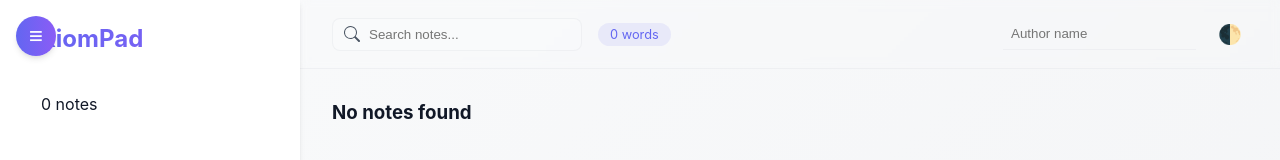
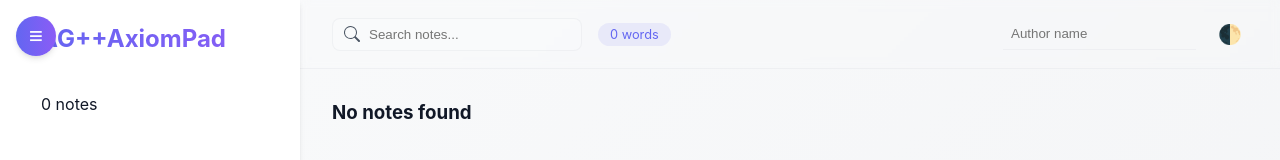
Before and after one commit to anandvip/va-notes2025, a plain HTML site: page index.html in a window 1280 px wide. Shown: the top 160 px of the page. Drawn offline with Linux system fonts and the light colour scheme.

Commit message:
Update index.html

```diff
--- a/index.html
+++ b/index.html
@@ -14,7 +14,7 @@
         <!-- Sidebar -->
         <div id="sidebar" class="sidebar">
             <div class="sidebar-section">
-                <h1 class="app-title">AxiomPad</h1>
+                <h1 class="app-title">VAG++AxiomPad</h1>
 
                 <div class="glass stats-box">
                     <div class="stats-flex">
```
